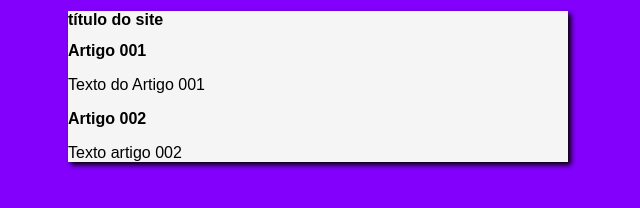
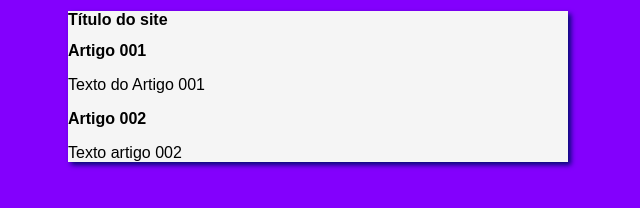
Before and after one commit to gustavoo011/projeto-site, a plain HTML site: page index.html in a window 1280 px wide. Shown: the whole page, without its empty margins (322-962 px from the left). Drawn offline with Linux system fonts and the light colour scheme.

Commit message:
alterações no css

```diff
--- a/estilos/style.css
+++ b/estilos/style.css
@@ -13,5 +13,5 @@ main{
     background-color: whitesmoke;
     width: 500px;
     margin: auto;
-    box-shadow: 3px 3px 5px black;
+    box-shadow: 3px 3px 5px rgb(3, 10, 116);
 }
--- a/index.html
+++ b/index.html
@@ -10,7 +10,7 @@
 <body>
     <main>
         <header>
-            <h1>título do site</h1>
+            <h1>Título do site</h1>
         </header>
         <article>
             <h2>Artigo 001</h2>
```
